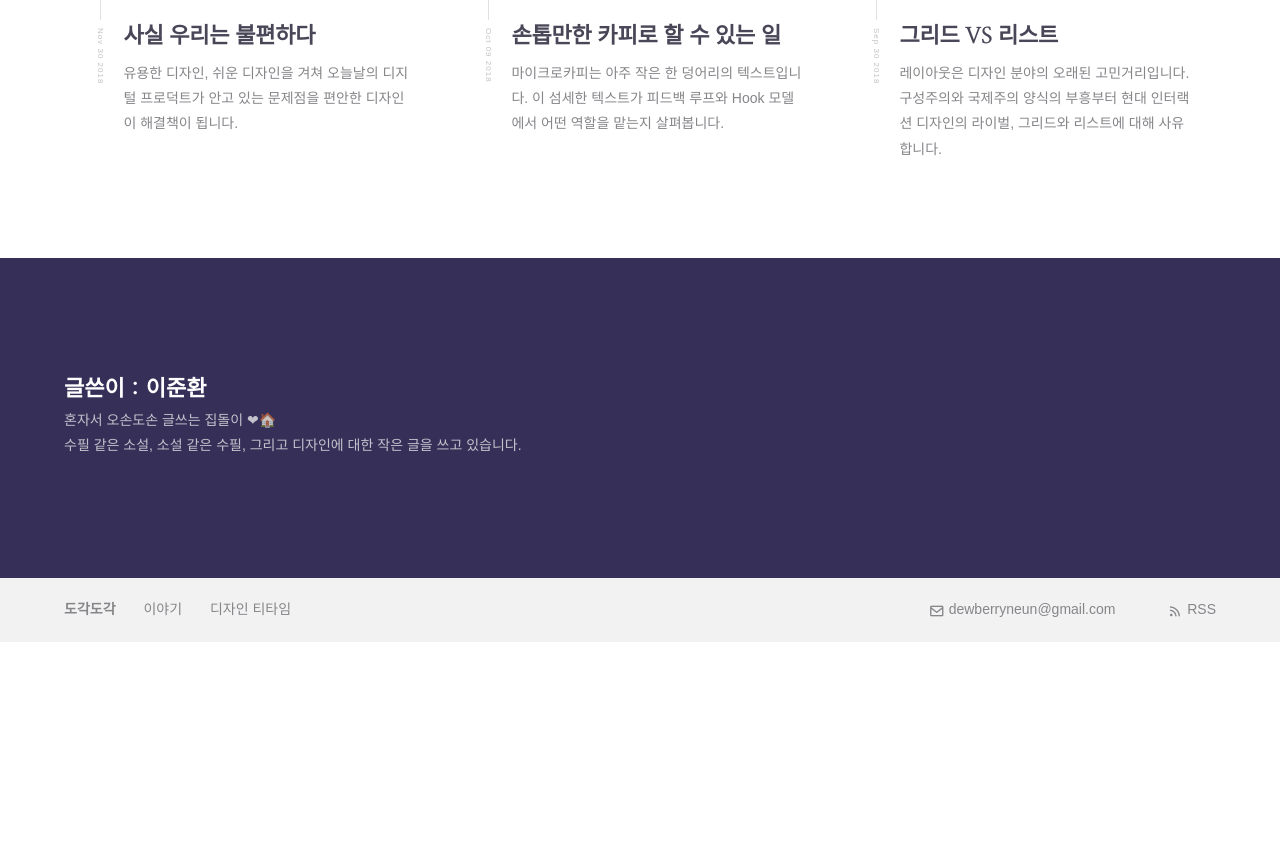
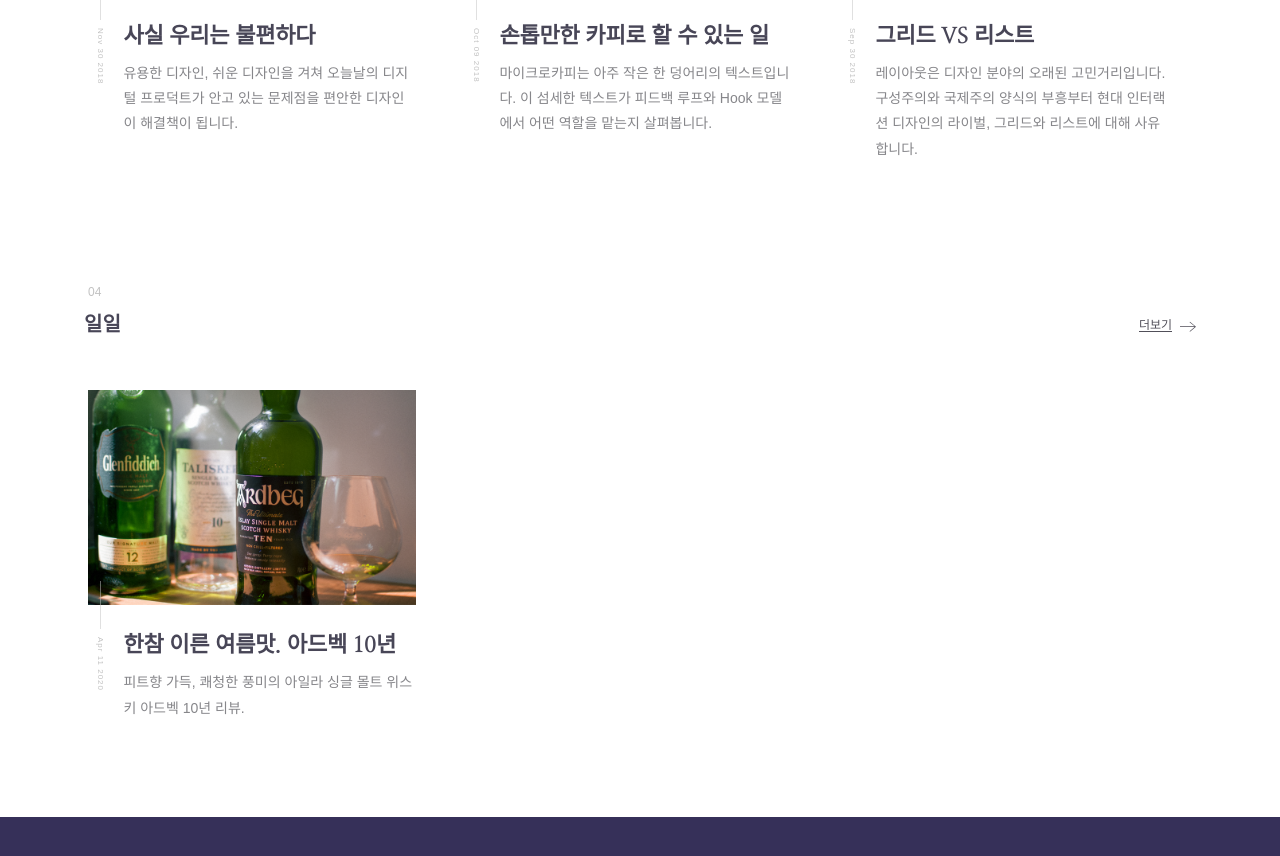
Before and after one commit to dewberry9/proj.dewberry.github.io, a Jekyll site: the page built from index.html, in a window 1280 px wide and 1400 px high, scrolled down 938 px, cut to the strip 479-1335 px from the top of the window. Built offline with Jekyll 4.4.1, drawn with Linux system fonts in a browser that asks for light colours; some web fonts are replaced; before the commit the page ends 2059 px from its top, so only the background shows below that.

Commit message:
feat: add new category daily

```diff
--- a/_includes/nav.html
+++ b/_includes/nav.html
@@ -15,6 +15,9 @@
                 <li>
                     <a id="btn-article" href="{{ "/article" | relative_url }}" title="Starting Point" class="op75">디자인 티타임<span class="num-square">3</span></a>
                 </li>
+                <li>
+                    <a id="btn-daily" href="{{ "/daily" | relative_url }}" title="Starting Point" class="op75">일일<span class="num-square">4</span></a>
+                </li>
                 <!--
                 <li>
                     <a id="btn-about" href="{{ "/about" | relative_url }}" title="Starting Point" class="op75">쓰는 사람<span class="num-square">4</span></a>
--- /dev/null
+++ b/_posts/2020-04-11-ardbeg-for-the-beginning-of-the-summer.md
@@ -0,0 +1,70 @@
+---
+title: 한참 이른 여름맛. 아드벡 10년
+layout: post
+category: daily
+date: 2020-04-11 00:00:00
+excerpt: 피트향 가득, 쾌청한 풍미의 아일라 싱글 몰트 위스키 아드벡 10년 리뷰.
+thumbnail: /assets/images/story/02-ardbeg-for-the-beginning-of-the-summer/01.png
+permalink: /ardbeg-for-the-beginning-of-the-summer
+---
+
+![The Ardbeg 10 Years Old]({{ '/assets/images/story/02-ardbeg-for-the-beginning-of-the-summer/01.png' | relative_url }} "아드벡 10년")
+{: .full-size}
+
+냉동칸에 큼직한 얼음 열댓 개 정도 있으면 좋은 계절이 가까워졌습니다. 빈 채로 묵혀두었던 얼음 틀을 박박 씻는데 문득 근 석 달간 위스키를 마시지 않았다는 사실이 생각났습니다. 이래저래 타이밍이 맞지 않은 탓입니다. 그보다는 돈도 없는 주제에 입맛이 높아져 버린 탓입니다. 지난해 연말을 자축하며 추운 남대문 시장에서 구해온 글렌피딕 12년은 제 짧은 미식관은 완전히 다른 곳으로 옮겨놓았습니다. 그전까지는 딱히 싱글 몰트 위스키만을 찾지도 않았고 당장 손이 가는 레이블의 술병을 곧잘 집어 들었습니다. 당장 지난해 여름만 해도 이마트에서 파는 벨스도 한창 입에 맞아 몇 병씩 사 마셨던 기억이 있습니다. 그러나 글렌피딕으로 시작된 싱글 몰트 위스키의 매력은 종잡을 수 없는 끌림과 개성과 일주일 안 되어 비어버린 1L짜리 초록색 병으로 남았습니다. 그러니 위스키 한 병 사지 않았던 지난 몇 달간은 마음에 드는 책이며 옷가지를 수중에 넣는 대신 다른 한쪽의 재미를 포기하였던 나날이었습니다. 그런 시간에도 임계점이 온 걸까요. 쭉 이어진 봄날에 쉼표 찍듯 찬바람 이는 날씨에도 저는 홀린 듯 남대문으로 향했습니다.
+
+![The way to Namdaemun]({{ '/assets/images/story/02-ardbeg-for-the-beginning-of-the-summer/02.png' | relative_url }} "남대문 가는 길")
+{: .full-size}
+
+회현역에 도착하면 길이라도 잃어버릴세라 친절하게 남대문 시장 쪽 표시가 이곳저곳 붙어있습니다. 샛길은 많지만 5번 출구로 빠져나와 곧장 오른쪽 큰길로 갔습니다. 무리하게 현대화시킨 전통시장이라는 느낌이 딱 드는 거리는 외국인으로 바글바글하던 모습이 무색하게 허전한 모습이었습니다.
+
+![The Imported Goods Store]({{ '/assets/images/story/02-ardbeg-for-the-beginning-of-the-summer/03.png' | relative_url }} "수입품 상가")
+{: .full-size}
+
+수입품을 취급하는 상가 사이로 들어갔습니다. 남대문 시장 지하상가의 분위기는 딱 이런 느낌입니다. 한 걸음 되는 복도에 상인과 손님이 뒤섞여 정신없는 미로를 형성합니다.
+저는 늘 가는 상회에 들려 후보에 두었던 글렌모렌지, 맥켈란 등을 찾았습니다. 알아보았던 가격보다 너무 비싸더군요. 다행히 세 번째 후보였던 아드벡은 그 수준이 덜했습니다. 다음에 올 때는 뭘 사야 할지 걱정하는 마음을 제쳐두고 일단 아드벡을 집어 들고 왔습니다.
+
+![The Package]({{ '/assets/images/story/02-ardbeg-for-the-beginning-of-the-summer/04.png' | relative_url }} " 아드벡 패키지")
+{: .full-size}
+
+패키지를 받아보았을 때 가장 먼저 눈에 띄는 것은 두 면에 걸쳐 크게 박힌 아드벡의 심볼이었습니다. 아드벡은 피트로 유명한 아일라섬의 위스키입니다. 익숙해지기 힘든 향을 풍기는 많은 매니악한 위스키가 아일라섬에서 나왔습니다. 이 사실이 아드벡 심볼의 신비스러운 분위기를 더하면서 기대를 품게 만들었습니다.
+
+![The Package]({{ '/assets/images/story/02-ardbeg-for-the-beginning-of-the-summer/05.png' | relative_url }} " 아드벡 패키지")
+{: .full-size}
+
+전체적으로 컴컴한 바탕에 드문드문 빛나는 금박 포인트도 묵직하고 우아했습니다.
+
+![The Package]({{ '/assets/images/story/02-ardbeg-for-the-beginning-of-the-summer/06.png' | relative_url }} " 아드벡 패키지")
+{: .full-size}
+
+패키지는 오픈하는 순간까지 음습한 분위기를 유지했습니다. 아드벡 심볼과 별개로 고상한 덩굴무늬 모티브는 패키지에서 코르크 포장에 이르기까지 아드벡이 의도한 신비주의 컨셉을 디테일 있게 채워주었습니다.
+
+![The Bottle]({{ '/assets/images/story/02-ardbeg-for-the-beginning-of-the-summer/07.png' | relative_url }} " 아드벡 병")
+{: .full-size}
+
+마침내 아드벡을 만났습니다. 검은색 병을 쓰고 라벨의 폰트를 조금 정리하면 더 좋았겠지만... 간만에 마시는 위스키라 충분히 기대했습니다. 아드벡 10년은 버번위스키를 숙성했던 오크 통에서 만들어진 알코올 농도 46%의 싱글 몰트 위스키입니다. 아드벡의 모든 라인업은 냉각 여과를 거치지 않습니다. (Non Chill-Filtered) 냉각 여과는 용액의 온도를 낮추어 불순물을 가라앉혀 제거하는 방법인데, 원치 않는 각종 성분 역시 같이 여과될 수 있는 방식으로 아드벡처럼 냉각 여과를 사용하지 않는 증류소도 상당수 있다고 합니다.
+
+![The Flavor]({{ '/assets/images/story/02-ardbeg-for-the-beginning-of-the-summer/08.png' | relative_url }} " 아드벡의 풍미")
+{: .full-size}
+
+코르크 포장을 벗기고 마개를 틀어 올리니 생각보다 향이 얌전했습니다. 코르크를 열었을 때 말 그대로 방 안 한가득 향기를 풍기는 위스키가 있냐 하면 아드벡은 그 축에는 끼지 않는 듯했습니다. 잔에 따라보니 색상도 진한 편은 아닙니다. 물론 숙성 기간 자체가 길지 않고 캐러멜 색소 같은 쓸데없는 데코레이션을 넣은 것보다는 낫지만, 약간 김이 빠지는 것은 사실이었습니다. 잔에 코를 대고 향을 맡아보니 굉장히 신선했습니다. 알코올 도수가 높은 편인데도 알코올 부즈가 느껴지지 않았습니다. 기분 나쁘게 어지러운 냄새가 아니라 깔끔하게 달콤한 풀꽃 같은 냄새가 났습니다.
+
+![The Flavor]({{ '/assets/images/story/02-ardbeg-for-the-beginning-of-the-summer/09.png' | relative_url }} " 아드벡의 풍미")
+{: .full-size}
+
+상큼한 과일 향이 나는 건 아니었고 시원한 바닷바람에서 날 듯한 일종의 상쾌함이 전반에 깔려 순하고 눅진한 사과 향과 백합류의 꽃에서 맡아볼 수 있는 부드러운 향기가 섞여 있었습니다.
+
+![The Flavor]({{ '/assets/images/story/02-ardbeg-for-the-beginning-of-the-summer/10.png' | relative_url }} " 아드벡의 풍미")
+{: .full-size}
+
+한 모금 마셔보니 기대 이상으로 맛이 풍부했습니다. 짜고 씁쓸한 피트 맛이 가장 먼저 느껴졌습니다. 아드벡의 맛은 포도와 체리 사이쯤에 있는 신 과일로 이어졌고 딱 적당한 텁텁함과 견과류 향기를 혀끝에 남겨 놓았습니다. 기분 좋게 입안을 찌르는 스파이시함도 곁들여졌습니다. 이렇게 다양한 풍미에도 맛의 전반을 꽉 쥐고 있는 건 젖은 해변의 차고 신선한 흙내였습니다. 맛과 향이라는 것은 특정한 인상을 주기 마련인데 아드벡의 맛과 향은 검은 자갈 깔린 쌀쌀한 바닷가를 세밀하게 그려낸 것이었습니다. 무언가를 맛보고 이토록 강렬한 인상을 받은 건 정말 오랜만이었습니다.
+
+![The Flavor]({{ '/assets/images/story/02-ardbeg-for-the-beginning-of-the-summer/11.png' | relative_url }} " 아드벡의 풍미")
+{: .full-size}
+
+손뼉을 치고 싶을 정도로 만족한 위스키였지만 한잔 두잔 마셔보니 취향을 빗겨나가는 부분이 몇몇 있기는 했습니다. 신맛에서 스파이시한 느낌으로 변해가며 땅콩과 말린 과일 맛으로 남는 피니시가 바닷바람을 연상시킬 정도로 쾌청했던 첫맛에 비해 힘없이 어중간한 느낌이라 아쉬웠습니다. 그런데도 전반적인 맛은 좋은 편이었습니다. 위스키라고 하면 진한 달콤함이나 고소함을 떠올리기에 십상인데 아드벡은 완전히 다른 방향으로 저를 기분 좋게 만들어주었습니다.
+
+![The Flavor]({{ '/assets/images/story/02-ardbeg-for-the-beginning-of-the-summer/12.png' | relative_url }} " 아드벡의 풍미")
+{: .full-size}
+
+패키지가 주는 분위기와 향, 맛이 정말로 딴판이라는 점도 유쾌했습니다. 쨍쨍한 햇볕의 여름이 시작될 무렵에 마시면 좋을 것 같다고 생각했습니다. 그때까지 남아있으면 좋겠지만, 그런 일은 없겠죠.
--- a/_sass/teatime.scss
+++ b/_sass/teatime.scss
@@ -377,7 +377,8 @@
 }
 
 #article-page section,
-.recent-article {
+.recent-article,
+.recent-story {
     -webkit-box-align: start !important;
     -ms-flex-align: start !important;
     align-items: flex-start !important;
@@ -544,6 +545,10 @@
 
     }
 
+    &.post-list {
+        justify-content: flex-start;
+    }
+
     &.post-list,
     &.post-content {
         margin-top: 3.5rem;
@@ -641,7 +646,7 @@
             img {
                 width: 100%;
                 height: auto;
-                margin-bottom: 1rem;
+                margin-top: 1rem;
             }
 
             p,
@@ -814,12 +819,6 @@
     @include media-query($wide-width) {
         padding-left: calc((100vw - #{$normal-width}) / 2);
         padding-right: calc((100vw - #{$normal-width}) / 2);
-
-        &.post-list {
-            -webkit-box-pack: justify;
-            -ms-flex-pack: justify;
-            justify-content: space-between;
-        }
 
         .post-list-item {
             width: 312px;
--- a/index.html
+++ b/index.html
@@ -38,6 +38,7 @@
     </a>
     {% endfor %}
 </section>
+
 <section class="btn-point" data-aos="fade-in">
     <p class="numbering">03</p>
     <div class="text-content">
@@ -50,6 +51,34 @@
 </section>
 <section class="recent-article post-list" data-aos="fade-in">
     {% for post in site.categories.design-teatime limit:3 %}
+    <a title="{{ post.title }}" href="{{ post.url }}" class="post-list-item"
+        title="{{ post.title | prepend : 'Read' }}">
+        <div class="post-thumbnail">
+            <div class="img-source" style="background-image: url('{{ post.thumbnail | relative_url }}')"></div>
+        </div>
+        <div class="post-description">
+            <time datetime="{{ post.date }}">{{ post.date | date : "%b %d %Y"}}</time>
+            <div class="post-intro">
+                <h2>{{ post.title }}</h2>
+                <p class="post-excerpt">{{ post.excerpt }}</p>
+            </div>
+        </div>
+    </a>
+    {% endfor %}
+</section>
+
+<section class="btn-point" data-aos="fade-in">
+    <p class="numbering">04</p>
+    <div class="text-content">
+        <h3>일일</h3>
+        <a href="{{ 'daily' | relative_url }}" title="Articles" class="btn-list"><span>더보기</span><svg
+                viewbox="0 0 24 24" xmlns="http://www.w3.org/2000/svg" fill-rule="evenodd" clip-rule="evenodd">
+                <path d="M21.883 12l-7.527 6.235.644.765 9-7.521-9-7.479-.645.764 7.529 6.236h-21.884v1h21.883z" />
+                </svg></a>
+    </div>
+</section>
+<section class="recent-article post-list" data-aos="fade-in">
+    {% for post in site.categories.daily limit:3 %}
     <a title="{{ post.title }}" href="{{ post.url }}" class="post-list-item"
         title="{{ post.title | prepend : 'Read' }}">
         <div class="post-thumbnail">
```
Also changed, not shown: daily/index.html (added, +11 -0 lines), assets/images/story/02-ardbeg-for-the-beginning-of-the-summer/01.png (added), assets/images/story/02-ardbeg-for-the-beginning-of-the-summer/02.png (added), assets/images/story/02-ardbeg-for-the-beginning-of-the-summer/03.png (added), assets/images/story/02-ardbeg-for-the-beginning-of-the-summer/04.png (added), assets/images/story/02-ardbeg-for-the-beginning-of-the-summer/05.png (added), assets/images/story/02-ardbeg-for-the-beginning-of-the-summer/06.png (added), assets/images/story/02-ardbeg-for-the-beginning-of-the-summer/07.png (added), assets/images/story/02-ardbeg-for-the-beginning-of-the-summer/08.png (added), assets/images/story/02-ardbeg-for-the-beginning-of-the-summer/09.png (added), assets/images/story/02-ardbeg-for-the-beginning-of-the-summer/10.png (added), 2 other files.
